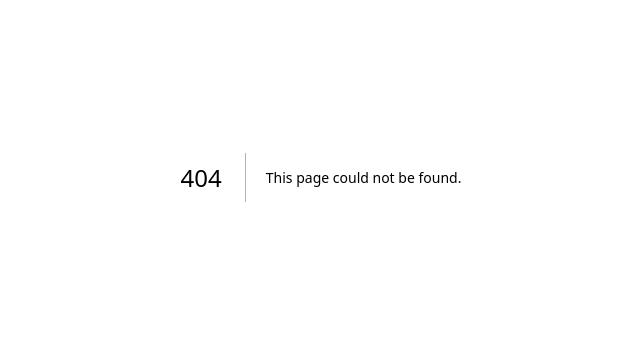
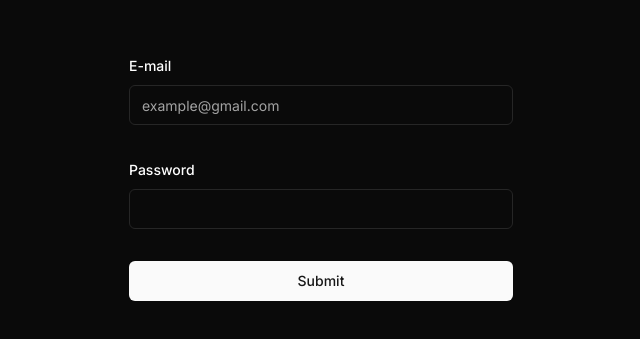
Before and after one commit to santosksl/ws-nextjs, a Next.js app: page /login in a window 1280 px wide. Before the commit this address had no page. Shown: the part 223-562 px from the top of the page, without its empty margins (319-959 px from the left). Built offline with nearby package versions, Linux system fonts and the light colour scheme.

Commit message:
feat: added to user authentication

```diff
--- a/package.json
+++ b/package.json
@@ -18,6 +18,7 @@
     "clsx": "^2.1.1",
     "lucide-react": "^0.394.0",
     "next": "14.2.3",
+    "nookies": "^2.5.2",
     "react": "^18",
     "react-dom": "^18",
     "react-hook-form": "^7.51.5",
--- /dev/null
+++ b/src/app/(auth)/login/page.tsx
@@ -0,0 +1,79 @@
+"use client";
+
+import { zodResolver } from "@hookform/resolvers/zod";
+import { useForm } from "react-hook-form";
+import { z } from "zod";
+
+import { Button } from "@/components/ui/button";
+import {
+    Form,
+    FormControl,
+    FormField,
+    FormItem,
+    FormLabel,
+    FormMessage
+} from "@/components/ui/form";
+import { Input } from "@/components/ui/input";
+import { AuthContext } from "@/contexts/AuthContext";
+import { useContext } from "react";
+
+const userSchema = z.object({
+    email: z.string().min(4, { message: 'E-mail must be at least 4 characters long'}).email({ message: 'Invalid email format' }),
+    password: z
+        .string()
+        .min(4, { message: 'Password must be at least 4 characters long' }),
+});
+
+type UserType = z.infer<typeof userSchema>
+
+export default function SignUp() {
+    const form = useForm<UserType>({
+        resolver: zodResolver(userSchema),
+        defaultValues: {
+            email: '',
+            password: ''
+        },
+    })
+
+    const { logIn } = useContext(AuthContext);
+
+    async function onSubmit(values: UserType) {
+        await logIn(values)
+    }
+
+    return (
+        <div className="w-[100vw] h-[100vh] flex items-center justify-center">
+            <Form {...form}>
+                <form onSubmit={form.handleSubmit(onSubmit)} className="space-y-8 w-[30%]" method="POST">
+                    <FormField
+                    control={form.control}
+                    name="email"
+                    render={({ field }) => (
+                        <FormItem>
+                            <FormLabel className="text-white">E-mail</FormLabel>
+                            <FormControl>
+                                <Input placeholder="example@gmail.com" {...field}  type="email"/>
+                            </FormControl>
+                            <FormMessage className="text-red-500" />
+                        </FormItem>
+                    )}
+                    />
+                    <FormField
+                    control={form.control}
+                    name="password"
+                    render={({ field }) => (
+                        <FormItem>
+                            <FormLabel className="text-white">Password</FormLabel>
+                            <FormControl>
+                                <Input {...field} type="password" />
+                            </FormControl>
+                            <FormMessage className="text-red-500" />
+                        </FormItem>
+                    )}
+                    />
+                <Button type="submit" className="w-full">Submit</Button>
+                </form>
+            </Form>
+        </div>
+    )
+}
--- a/src/app/signup/page.tsx
+++ b/src/app/(auth)/signup/page.tsx
@@ -46,7 +46,7 @@ export default function SignUp() {
 
     async function onSubmit(values: UserType) {
         await api.post('/user/signup', values).then(async (res) => {
-            //router.push('/login')
+            router.push('/login')
             toast({
                 className: 'bg-emerald-600',
                 description: res.data.message
--- a/src/app/layout.tsx
+++ b/src/app/layout.tsx
@@ -1,4 +1,5 @@
 import { Toaster } from "@/components/ui/toaster";
+import AuthProvider from "@/contexts/AuthContext";
 import type { Metadata } from "next";
 import { Inter } from "next/font/google";
 import "./globals.css";
@@ -18,8 +19,10 @@ export default function RootLayout({
     return (
     <html lang="en">
         <body className={`dark ${inter.className}`}>
-            <Toaster />
-            {children}
+            <AuthProvider>
+                <Toaster />
+                {children}
+            </AuthProvider>
         </body>
     </html>
   );
--- /dev/null
+++ b/src/app/test/page.tsx
@@ -0,0 +1,5 @@
+export default function Test() {
+    return (
+        <>Hello, Test</>
+    )
+}
--- /dev/null
+++ b/src/contexts/AuthContext.tsx
@@ -0,0 +1,83 @@
+"use client"
+
+import { useToast } from "@/components/ui/use-toast";
+import { api } from "@/lib/api";
+import { useRouter } from "next/navigation";
+import { parseCookies, setCookie } from 'nookies';
+import { ReactNode, createContext, useEffect, useState } from "react";
+
+type User = {
+    name: string;
+}
+
+type LogInData = {
+    email: string;
+    password: string;
+}
+
+type AuthContextType = {
+    isAuthenticated: boolean;
+    user: User | null;
+    logIn: (data: LogInData) => Promise<void>
+}
+
+interface AuthProviderProps {
+    children: ReactNode;
+}
+
+export const AuthContext = createContext({} as AuthContextType)
+
+export default function AuthProvider({ children }: AuthProviderProps) {
+    const [user, setUser] = useState<User | null>(null)
+    const isAuthenticated = !!user;
+
+    const { toast } = useToast();
+    const router = useRouter()
+
+    useEffect(() => {
+        const { 'auth.token': token } = parseCookies()
+
+        /*if (token) {
+            recoverUserInformation().then(response => {
+              setUser(response.user)
+            })
+        }*/
+    }, [])
+
+    async function logIn({ email, password }: LogInData) {
+        await api.post('/user/login', {
+            email, password
+        }).then(async (res) => {
+            setCookie(undefined, 'auth.token', res.data.token, {
+                maxAge: 60 * 60 * 1 // 1 hour
+            })
+
+            api.defaults.headers['Authorization'] = `Bearer ${res.data.token}`
+            setUser(user)
+
+            toast({
+                className: 'bg-emerald-600',
+                description: res.data.message
+            })
+
+            router.push('/test');
+        }).catch((error) => {
+            if (error.response) {
+                toast({
+                    variant: 'destructive',
+                    description: error.response.data.message
+                })
+            } else if (error.request) {
+                console.log('Error Request', error.request)
+            } else {
+                console.error('Error Api', error);
+            }
+        })
+    }
+
+    return (
+        <AuthContext.Provider value={{ user, isAuthenticated, logIn }}>
+          {children}
+        </AuthContext.Provider>
+    )
+}
--- /dev/null
+++ b/src/middleware.ts
@@ -0,0 +1,23 @@
+import { NextRequest, NextResponse } from 'next/server';
+// This function can be marked `async` if using `await` inside
+export function middleware(request: NextRequest) {
+    const token = request.cookies.get('auth.token');
+    const loginURL = new URL('/login', request.url);
+    const testURL = new URL('/test', request.url);
+
+    if (!token) {
+        if (request.nextUrl.pathname === '/login') {
+            return NextResponse.next()
+        }
+
+        return NextResponse.redirect(loginURL)
+    }
+
+    if (request.nextUrl.pathname === '/login') {
+        return NextResponse.redirect(testURL)
+    }
+}
+
+export const config = {
+    matcher: ['/login', '/test']
+}
```
Also changed, not shown: 1 other file (tests, documents, lock files or other folders).
